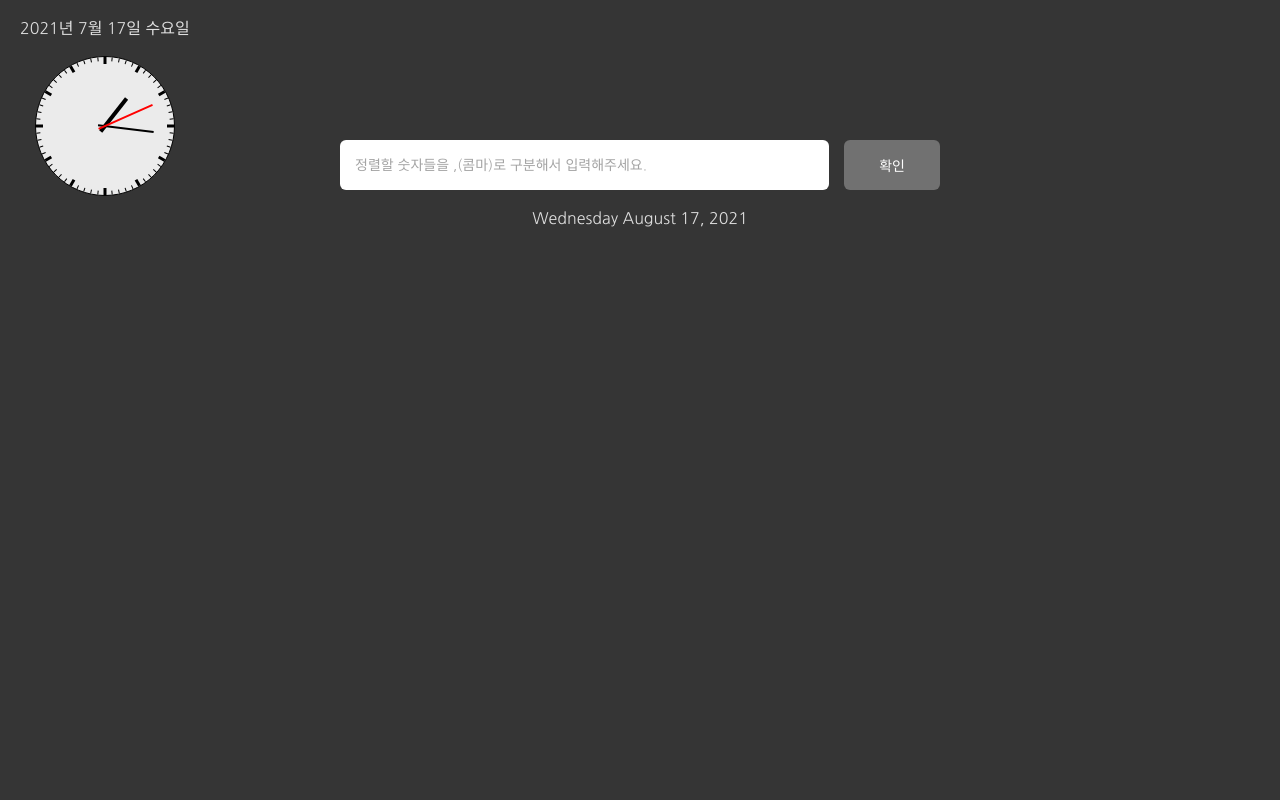
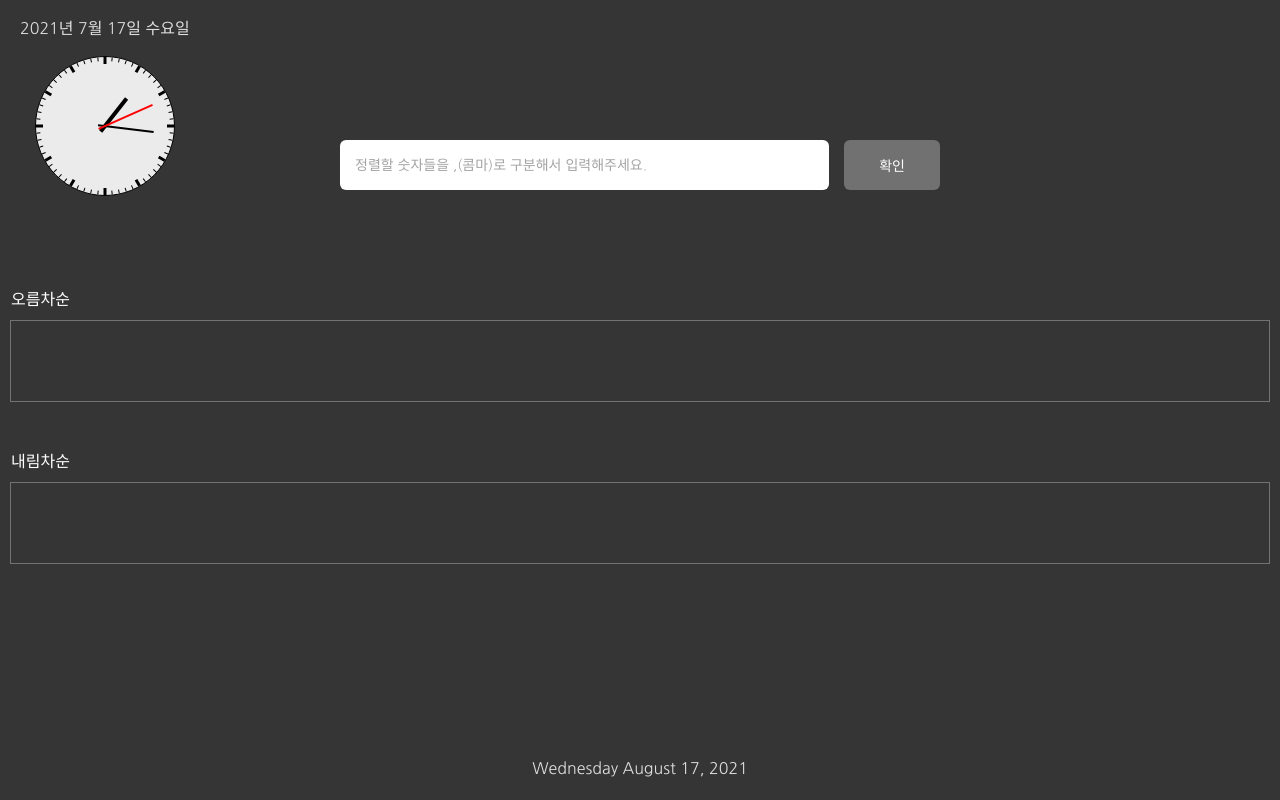
Before and after one commit to jellybrown/sorting-machine, a React (Create React App) app: page / in a window 1280 px wide. Built offline with nearby package versions, Linux system fonts and the light colour scheme.

Commit message:
Fix : 배포전 컴포넌트 수정
- 전체 스타일 수정
- 최적화 적용
- import 순서 수정

```diff
--- a/src/Components/Cards/Cards.js
+++ b/src/Components/Cards/Cards.js
@@ -1,5 +1,5 @@
 import React from 'react';
-import { Card, CardsWrapper } from './Cards.style';
+import { Card, CardsWrapper, Title } from './Cards.style';
 
 const Cards = ({ data, what }) => {
   const ascColor = ['#ffeb3b', '#6CAE7A', '#1565c0', '#e57373'];
@@ -11,6 +11,7 @@ const Cards = ({ data, what }) => {
 
   return (
     <CardsWrapper>
+      <Title>{what === 'asc' ? '오름차순' : '내림차순'}</Title>
       {data.map((item, index) => (
         <Card
           key={index}
@@ -24,4 +25,4 @@ const Cards = ({ data, what }) => {
   );
 };
 
-export default Cards;
+export default React.memo(Cards);
--- a/src/Components/Cards/Cards.style.js
+++ b/src/Components/Cards/Cards.style.js
@@ -1,16 +1,22 @@
 import styled, { keyframes } from 'styled-components';
-
-/** card는 이거 사용 => 헷 못봤당
- * background color
- * green: 6CAE7B
- * yellow: EED862
- * blue: 7285AB
- * red: DE6969
- */
 
 export const CardsWrapper = styled.div`
   flex: 1;
-  margin-top: 100px;
+  border: 1px solid #737373;
+  width: 100%;
+  padding: 40px;
+  display: flex;
+  justify-content: center;
+  position: relative;
+  &:last-child {
+    margin-top: 80px;
+  }
+`;
+
+export const Title = styled.h2`
+  position: absolute;
+  left: 0;
+  top: -30px;
 `;
 
 const cardFadeUp = keyframes`
@@ -35,6 +41,7 @@ export const Card = styled.div`
     return String((props.index + 1) * 0.2) + 's';
   }};
   animation-fill-mode: forwards;
+  margin: 0 10px;
 
   > span {
     display: inline-block;
@@ -42,7 +49,7 @@ export const Card = styled.div`
     padding: 20px 30px;
     text-shadow: 0px 4px 10px rgba(0, 0, 0, 0.15);
     font-family: 'Nunito', sans-serif;
-    font-size: 30px;
+    font-size: 60px;
     letter-spacing: -1.5px;
   }
 `;
--- a/src/Components/GlobalStyles.js
+++ b/src/Components/GlobalStyles.js
@@ -1,7 +1,5 @@
 import { createGlobalStyle } from 'styled-components';
 import reset from 'styled-reset';
-
-// font-family: 'Nanum Gothic', sans-serif;
 
 const globalStyles = createGlobalStyle`
     ${reset};
--- a/src/Components/Input/Input.js
+++ b/src/Components/Result/Result.js
@@ -1,16 +1,20 @@
 import React, { useState } from 'react';
+import {
+  Button,
+  ErrorMessage,
+  CardsContainer,
+  ResultWrapper,
+  TextInput,
+} from './Result.style';
+import { quickAsc, quickDes } from '../../utils/sort';
 import Cards from '../Cards/Cards';
-import { quickAsc, quickDes } from '../../utils/sort';
-import styled from 'styled-components';
-import { Button, ErrorMessage, InputWrapper, TextInput } from './Input.style';
 
-const Input = () => {
+const Result = () => {
   const [topArray, setTopArray] = useState([]);
   const [bottomArray, setBottomArray] = useState([]);
   const [value, setValue] = useState('');
   const [errorMessage, setErrorMessage] = useState(null);
 
-  // return number[]
   const onSubmit = () => {
     if (value.split(',').length === 1)
       return setErrorMessage('값은 ,(콤마)를 써서 2개 이상 입력해주세요.');
@@ -49,7 +53,7 @@ const Input = () => {
 
   return (
     <>
-      <InputWrapper>
+      <ResultWrapper>
         <TextInput
           placeholder="정렬할 숫자들을 ,(콤마)로 구분해서 입력해주세요."
           value={value}
@@ -58,21 +62,15 @@ const Input = () => {
         />
         <Button onClick={onSubmit}>확인</Button>
         <ErrorMessage>{errorMessage}</ErrorMessage>
-      </InputWrapper>
-      <Container>
+      </ResultWrapper>
+      <CardsContainer>
         <Cards data={topArray} what={'asc'}></Cards>
         <Cards data={bottomArray} what={'desc'}></Cards>
-      </Container>
+      </CardsContainer>
     </>
   );
 };
 
-export default Input;
-
-const Container = styled.div`
-  display: flex;
-  flex-direction: column;
-  align-items: center;
-`;
+export default React.memo(Result);
 
 const regex = /^\d+$/;
--- a/src/Components/Input/Input.style.js
+++ b/src/Components/Result/Result.style.js
@@ -1,6 +1,6 @@
 import styled from 'styled-components';
 
-export const InputWrapper = styled.div`
+export const ResultWrapper = styled.div`
   display: flex;
   justify-content: center;
   position: relative;
@@ -51,3 +51,9 @@ export const ErrorMessage = styled.p`
   left: 4px;
   bottom: -25px;
 `;
+
+export const CardsContainer = styled.div`
+  display: flex;
+  flex-direction: column;
+  align-items: center;
+`;
--- a/src/Components/Timer/Timer.js
+++ b/src/Components/Timer/Timer.js
@@ -1,10 +1,10 @@
 import React from 'react';
+import { TimerText } from './Timer.style';
 import { getStringByDate } from '../utils/getStringByDate';
-import { TimerText } from './Timer.style';
 
 const Timer = ({ locale, marginBottom = false }) => {
   const today = getStringByDate(new Date(), locale);
 
   return <TimerText {...{ marginBottom }}>{today}</TimerText>;
 };
-export default Timer;
+export default React.memo(Timer);
--- a/src/Routers/Home.js
+++ b/src/Routers/Home.js
@@ -1,10 +1,9 @@
 import React, { useEffect, useState } from 'react';
-import Cards from '../Components/Cards/Cards';
-import Input from '../Components/Input/Input';
-import Timer from '../Components/Timer/Timer';
+import { CurrentTime, Footer, HomeWrapper, TimeSection } from './Home.style';
 import Clock from 'react-clock';
 import 'react-clock/dist/Clock.css';
-import { CurrentTime, Footer, HomeWrapper, TimeSection } from './Home.style';
+import Timer from '../Components/Timer/Timer';
+import Result from '../Components/Result/Result';
 
 const Home = () => {
   const [clock, setClock] = useState(new Date());
@@ -29,9 +28,8 @@ const Home = () => {
             secondHandLength={75}
           />
         </CurrentTime>
-        <Input />
+        <Result />
       </TimeSection>
-      <Cards />
       <Footer>
         <Timer locale="en" />
       </Footer>
--- a/src/Routers/Home.style.js
+++ b/src/Routers/Home.style.js
@@ -8,8 +8,8 @@ export const HomeWrapper = styled.section`
   padding: 10px;
 `;
 export const TimeSection = styled.div`
-  height: 200px;
   position: relative;
+  flex: 1;
 `;
 
 export const CurrentTime = styled.div`
```
